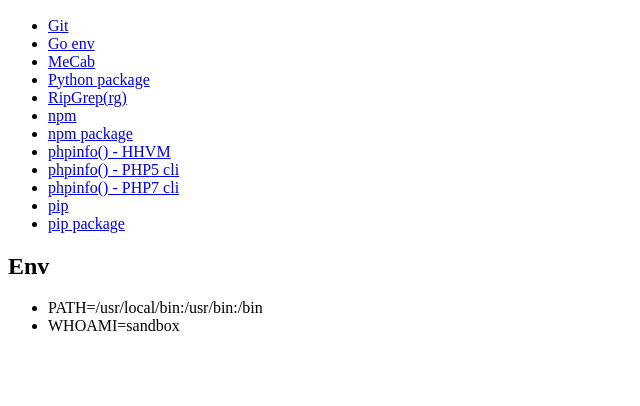
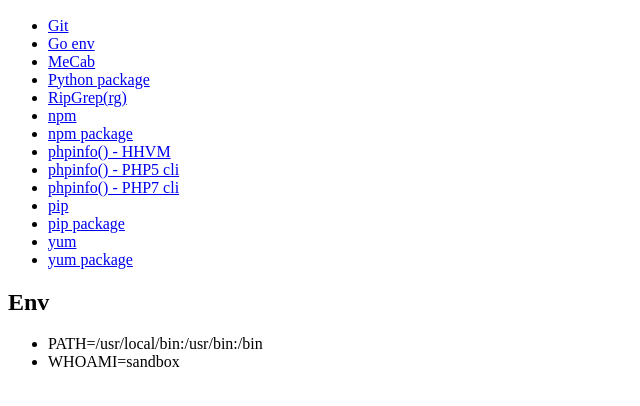
Before and after one commit to Qithub-BOT/Qithub-ORG, a PHP site: page /tools/version/index.php in a window 1280 px wide. Shown: the part 261-667 px from the top of the page, without its empty margins (0-640 px from the left). Run offline with PHP 8.4, Linux system fonts and the light colour scheme.

Commit message:
feat: Add yum and yum package version list

```diff
--- a/tools/version/index.php
+++ b/tools/version/index.php
@@ -78,6 +78,12 @@ $lists['program'] = [
     'Go env' => [
         "env value" => '/usr/local/go/bin/go env',
         ],
+    'yum' => [
+        "version" => 'yum --version',
+    ],
+    'yum package' => [
+        "Version list of installed package" => 'yum list installed',
+    ],
 ];
 
 $key  = isset($_GET['key'])  ? $_GET['key']  : '';
```
